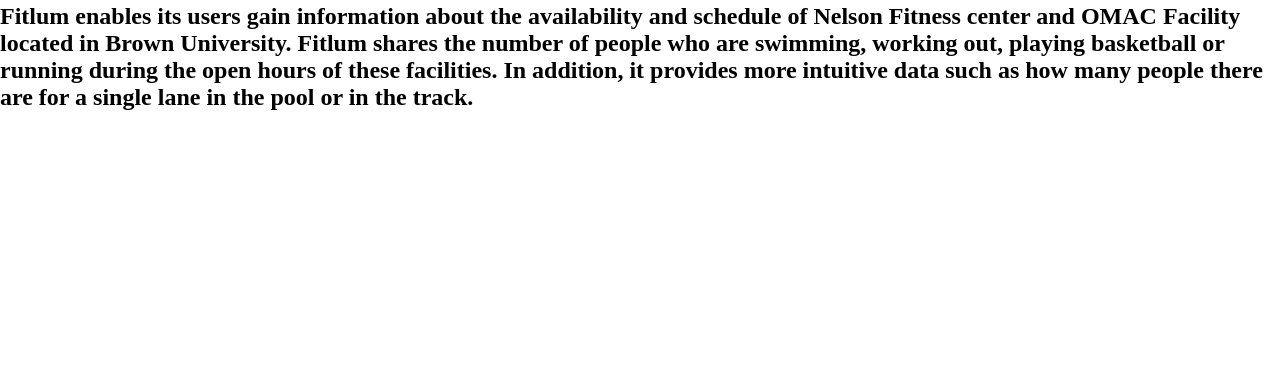
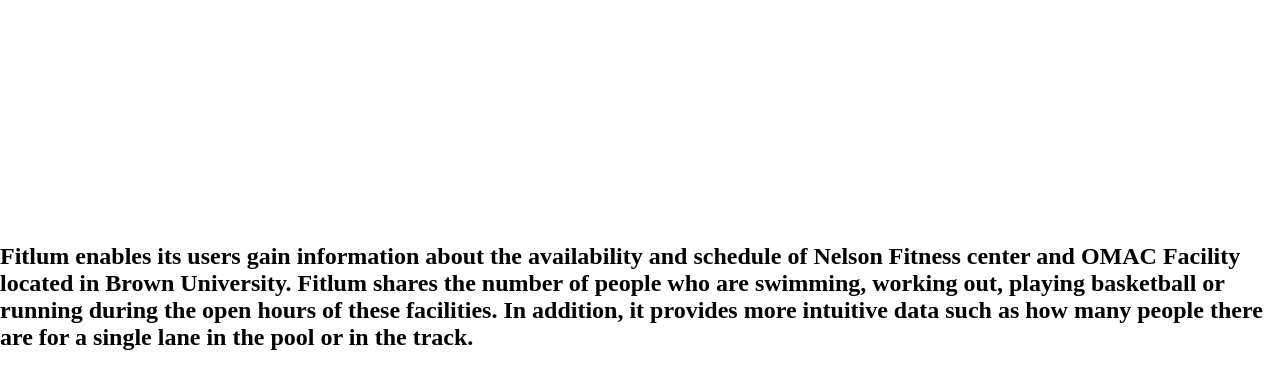
Before and after one commit to canerenderman/canerenderman.github.io, a plain HTML site: page index.html in a window 1280 px wide. Shown: the part 103-492 px from the top of the page. Drawn offline with Linux system fonts and the light colour scheme.

Commit message:
Update index.html

```diff
--- a/index.html
+++ b/index.html
@@ -6,7 +6,7 @@
 </head>
 <body style="margin: 0">
 <h1 style="background: white; margin: 0; padding: 0; height: 100px; display: flex; justify-content: center; ">WELCOME TO FITLUM</h1>
-<div style="background: white; margin: 0; height: 120px; width: 100%; display: flex; flex-direction: column; justify-content: center; align-items: center; position: absolute; bottom: 400">
+<div style="background: white; margin: 0; height: 600px; width: 100%; display: flex; flex-direction: column; justify-content: center; align-items: center; position: absolute; bottom: 400">
 	<h2>Fitlum enables its users gain information about the availability and schedule of Nelson Fitness center and OMAC Facility located in Brown University. Fitlum shares the number of people who are swimming, working out, playing basketball or running during the open hours of these facilities. In addition, it provides more intuitive data such as how many people there are for a single lane in the pool or in the track.</h2>
 </div>
 </body>
```
